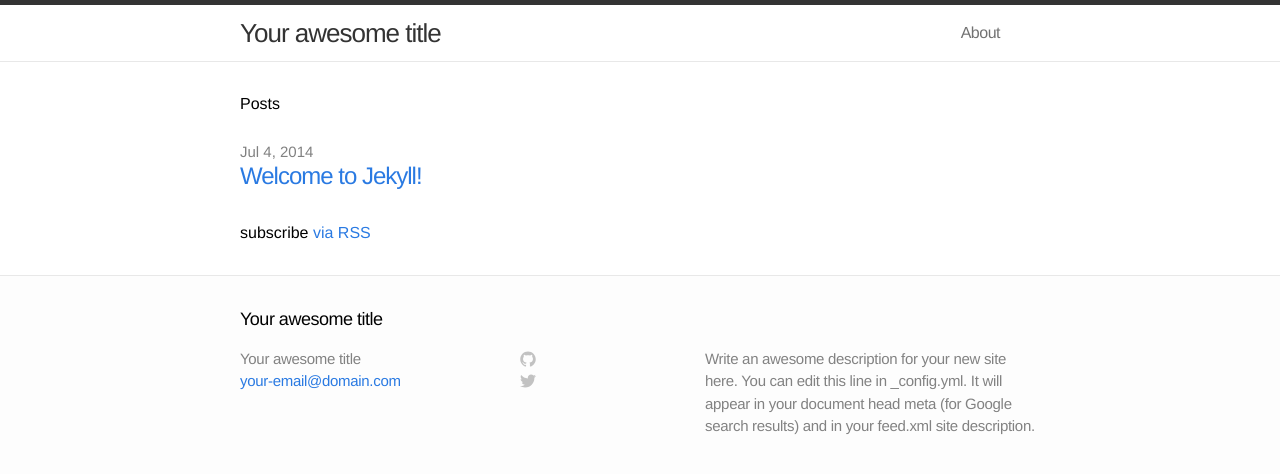
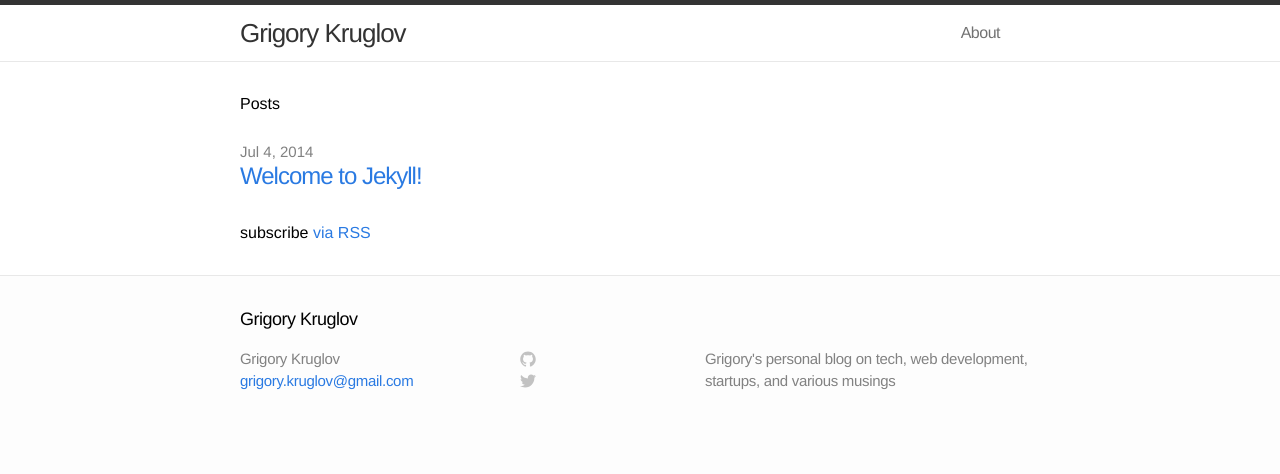
Before and after one commit to grigoryk/grigoryk.github.io, a Jekyll site: the page built from index.html, in a window 1280 px wide. Shown: the top 474 px of the page. Built offline with Jekyll 4.4.1, drawn with Linux system fonts in a browser that asks for light colours.

Commit message:
config changes

```diff
--- a/_config.yml
+++ b/_config.yml
@@ -1,10 +1,10 @@
 # Site settings
-title: Your awesome title
-email: your-email@domain.com
-description: "Write an awesome description for your new site here. You can edit this line in _config.yml. It will appear in your document head meta (for Google search results) and in your feed.xml site description."
+title: Grigory Kruglov
+email: grigory.kruglov@gmail.com
+description: "Grigory's personal blog on tech, web development, startups, and various musings"
 baseurl: ""
-url: "http://yourdomain.com"
+url: "http://www.grigory.ca"
 
 # Build settings
 markdown: kramdown
-permalink: pretty
+permalink: :year/:month/:title/
```
